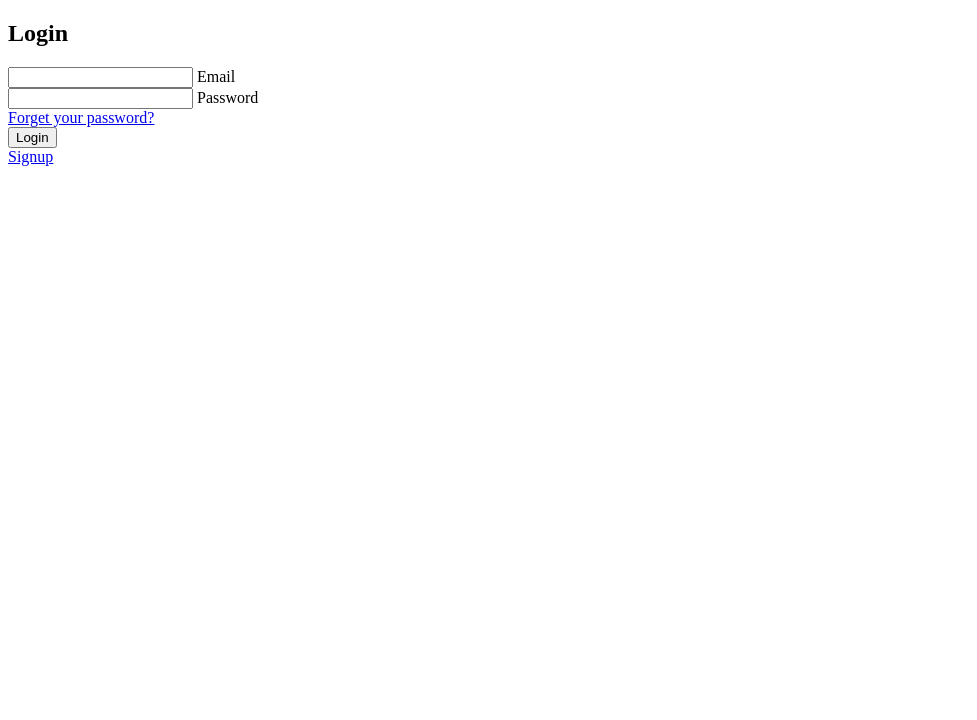
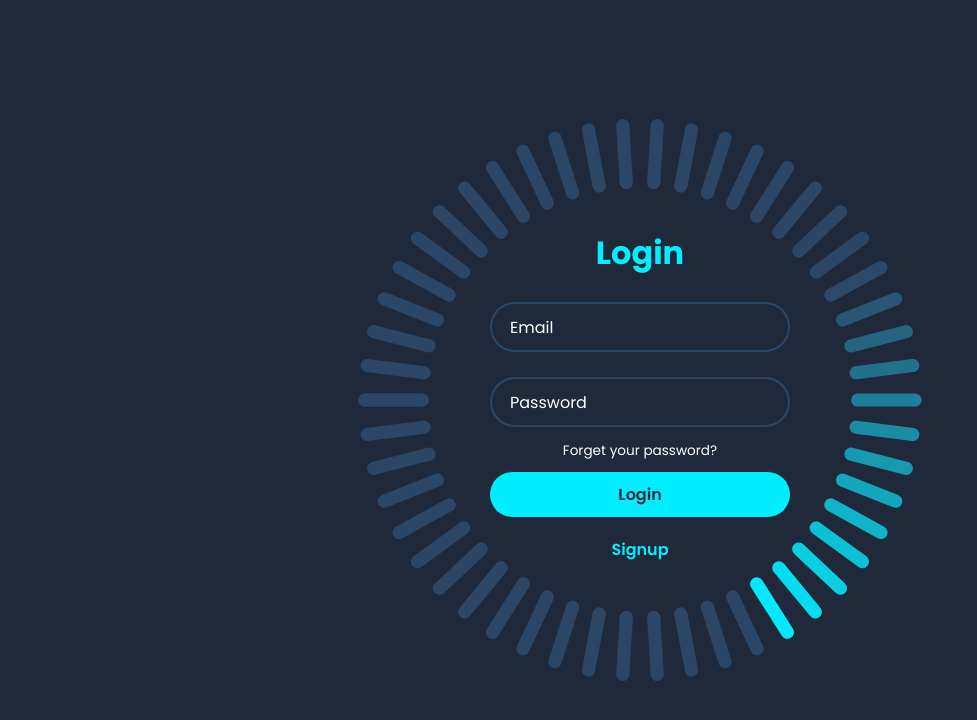
Before and after one commit to anuradha-r18/login-page, a plain HTML site: page index.html in a window 1280 px wide. Shown: the whole page, without its empty margins (0-977 px from the left). Drawn offline with Linux system fonts and the light colour scheme.

Commit message:
Update index.html

```diff
--- a/index.html
+++ b/index.html
@@ -5,7 +5,7 @@
     <meta name="viewport" content="width=
     , initial-scale=1.0">
     <title>Document</title>
-    <link rel="stylesheet" href="login.css">
+    <link rel="stylesheet" href="index.css">
 </head>
 <body>
     <!-- ADDED A NEW COMMENT -->
```
